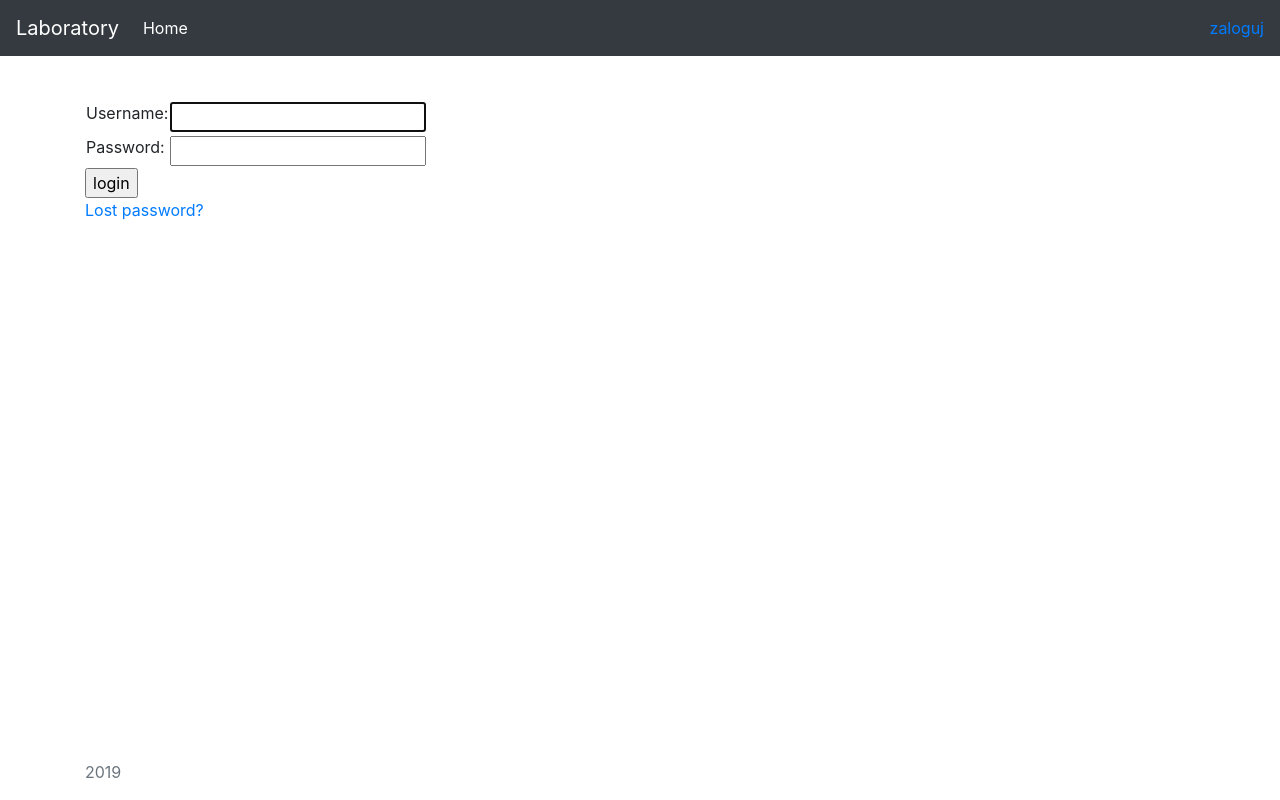
After one commit to horosin/django-cc-live, a Django app: page /accounts/login/ in a window 1280 px wide. The commit adds this page. Run offline with Django 3.2, Linux system fonts and the light colour scheme; some libraries are stand-ins or nearby versions.

Commit message:
User login

```diff
--- /dev/null
+++ b/app/lab/middleware.py
@@ -0,0 +1,41 @@
+import re
+
+from django.conf import settings
+from django.contrib.auth.decorators import login_required
+
+
+class RequireLoginMiddleware(object):
+
+    def __init__(self, get_response):
+         # One-time configuration and initialization.
+        self.get_response = get_response
+
+        self.required = tuple(re.compile(url)
+                              for url in settings.LOGIN_REQUIRED_URLS)
+        self.exceptions = tuple(re.compile(url)
+                                for url in settings.LOGIN_REQUIRED_URLS_EXCEPTIONS)
+
+    def __call__(self, request):
+
+        response = self.get_response(request)
+        return response
+
+    def process_view(self, request, view_func, view_args, view_kwargs):
+
+        # No need to process URLs if user already logged in
+        if request.user.is_authenticated:
+            return None
+
+        # An exception match should immediately return None
+        for url in self.exceptions:
+            if url.match(request.path):
+                return None
+
+        # Requests matching a restricted URL pattern are returned
+        # wrapped with the login_required decorator
+        for url in self.required:
+            if url.match(request.path):
+                return login_required(view_func)(request, *view_args, **view_kwargs)
+
+        # Explicitly return None for all non-matching requests
+        return None
--- a/app/lab/urls.py
+++ b/app/lab/urls.py
@@ -15,8 +15,11 @@ Including another URLconf
 """
 from django.contrib import admin
 from django.urls import path, include
+from django.views.generic import RedirectView
 
 urlpatterns = [
+    path('', RedirectView.as_view(url='samples/list')),
     path('admin/', admin.site.urls),
     path('samples/', include('samples.urls')),
+    path('accounts/', include('django.contrib.auth.urls')),
 ]
--- a/app/samples/templates/base.html
+++ b/app/templates/base.html
@@ -29,11 +29,24 @@
       <div class="collapse navbar-collapse" id="navbarCollapse">
         <ul class="navbar-nav mr-auto">
           <li class="nav-item active">
-            <a class="nav-link" href="#">Home <span class="sr-only">(current)</span></a>
+            <a class="nav-link" href="{% url 'list' %}">Home <span class="sr-only">(current)</span></a>
           </li>
+          <!-- <li class="nav-item">
+            <a class="nav-link" href="#">Link</a>
+          </li> -->
+          {% if user.is_superuser %}
           <li class="nav-item">
-            <a class="nav-link" href="#">Link</a>
+            <a class="nav-link" href="{% url 'admin:index' %}">Admin</a>
           </li>
+          {% endif %}
+        </ul>
+        <ul class="nav navbar-nav ml-auto" style="color: white;">
+          {% if user.is_authenticated %}
+          <li class="nav-item mr-1">Witaj, {{ user.get_username }} </li>
+          <li class="nav-item"><a href="{% url 'logout'%}?next={{request.path}}">wyloguj</a></li>
+          {% else %}
+          <li class="nav-item"><a href="{% url 'login'%}?next={{request.path}}">zaloguj</a></li>
+          {% endif %}
         </ul>
       </div>
     </nav>
--- /dev/null
+++ b/app/templates/registration/login.html
@@ -0,0 +1,38 @@
+{% extends "base.html" %}
+
+{% block content %}
+<div class="container">
+{% if form.errors %}
+<p>Your username and password didn't match. Please try again.</p>
+{% endif %}
+
+{% if next %}
+    {% if user.is_authenticated %}
+    <p>Your account doesn't have access to this page. To proceed,
+    please login with an account that has access.</p>
+    {% else %}
+    <p>Please login to see this page.</p>
+    {% endif %}
+{% endif %}
+
+<form method="post" action="{% url 'login' %}">
+{% csrf_token %}
+<table>
+<tr>
+    <td>{{ form.username.label_tag }}</td>
+    <td>{{ form.username }}</td>
+</tr>
+<tr>
+    <td>{{ form.password.label_tag }}</td>
+    <td>{{ form.password }}</td>
+</tr>
+</table>
+
+<input type="submit" value="login">
+<input type="hidden" name="next" value="{{ next }}">
+</form>
+
+{# Assumes you setup the password_reset view in your URLconf #}
+<p><a href="{% url 'password_reset' %}">Lost password?</a></p>
+</div>
+{% endblock %}
```
Also changed, not shown: app/lab/settings.py (+14 -1 lines).
